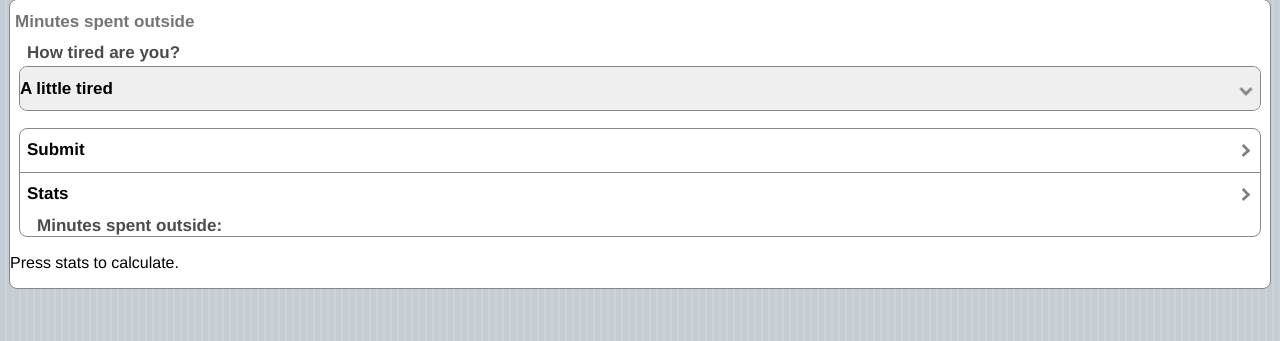
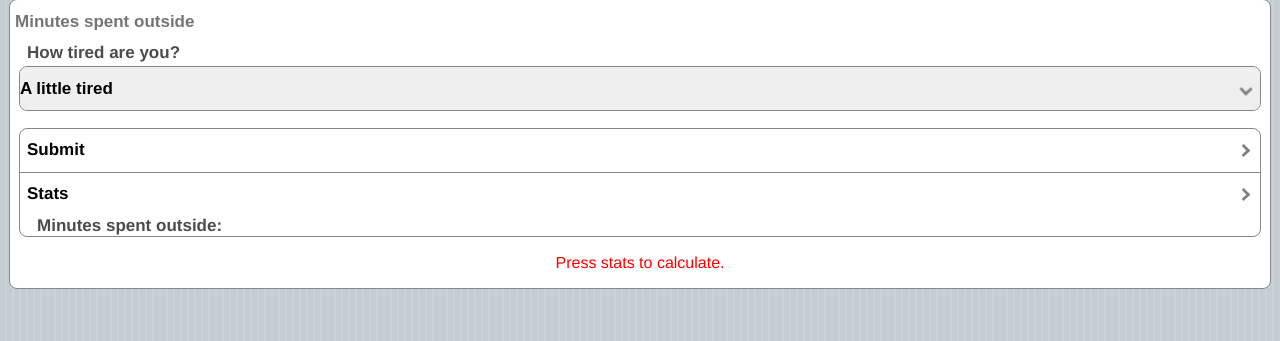
Before and after one commit to githubcyclist/fitness-tracker, a PHP site: page /index.html in a window 1280 px wide. Shown: the part 291-632 px from the top of the page. Run offline with PHP 8.4, Linux system fonts and the light colour scheme.

Commit message:
Putting the finishing touches on the code
Getting ready to release version 1.2! :D

```diff
--- a/style.css
+++ b/style.css
@@ -1,4 +1,4 @@
-.timeoutside {
+p {
   font-family: helvetica;
   text-align: center;
   color: red;
```
